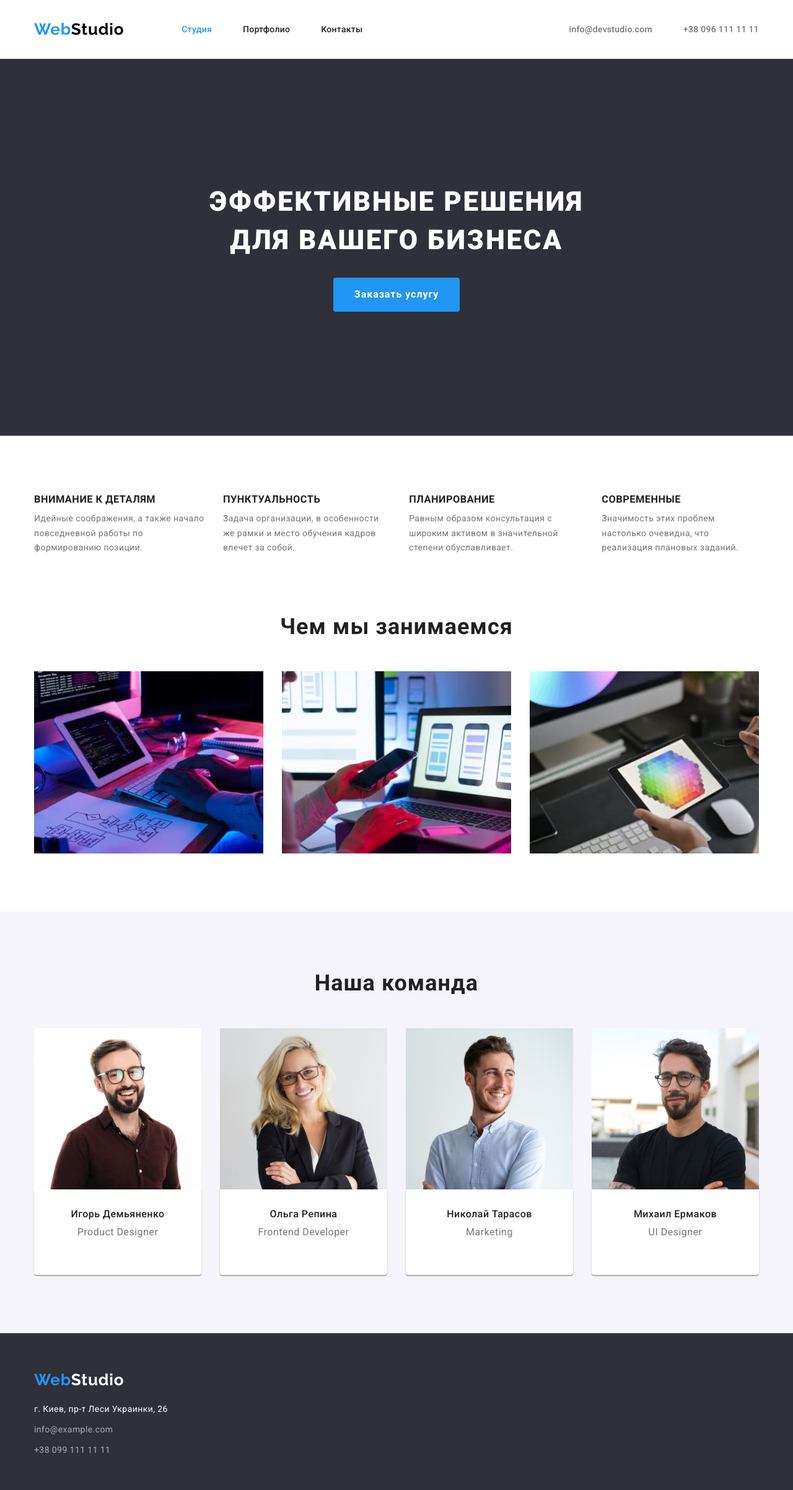
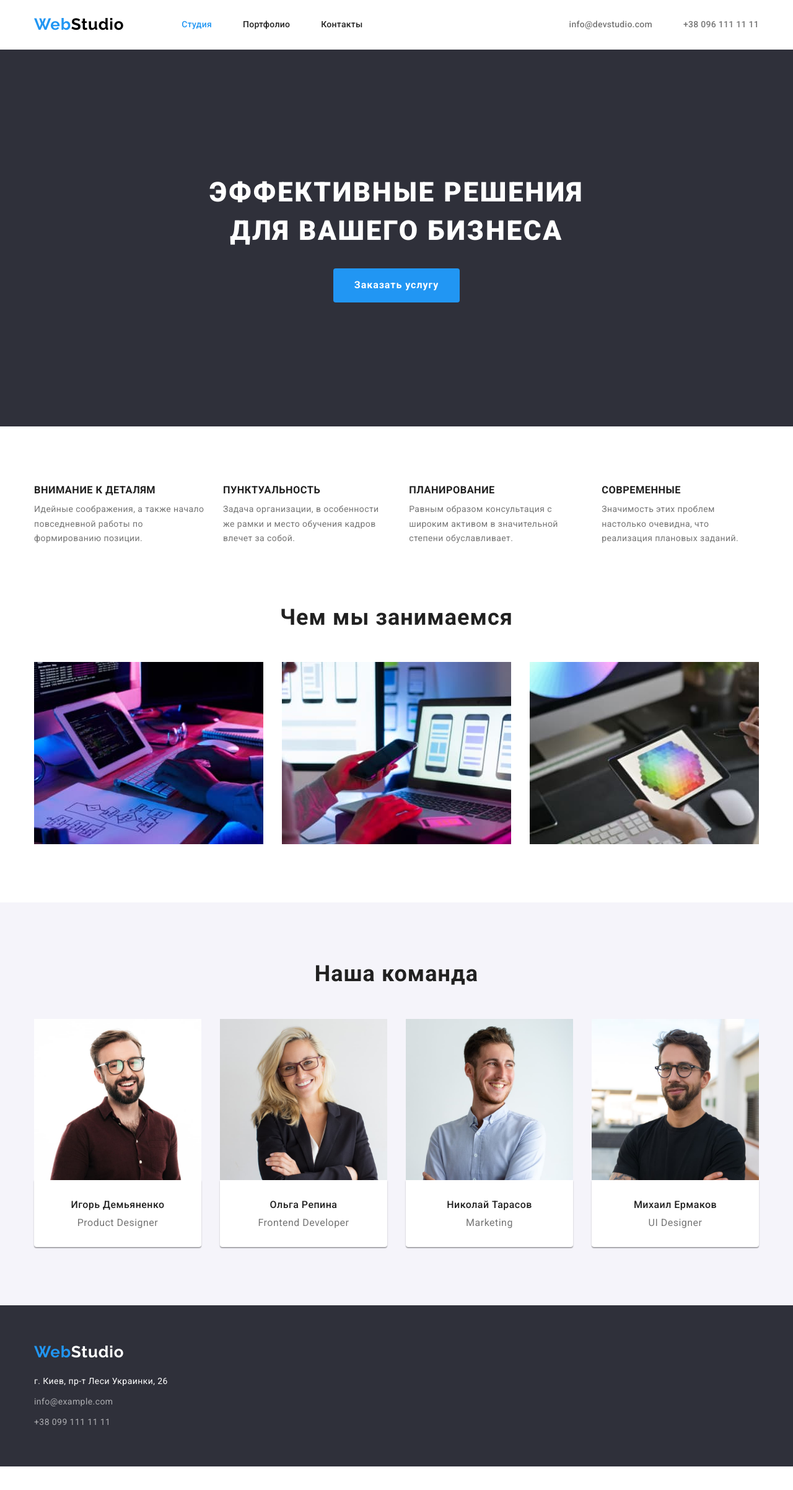
Before and after one commit to Mykola-Veres/goit-markup-hw-03, a plain HTML site: page index.html in a window 1280 px wide. Shown: the whole page at 62% size. After the commit the page ends 2366 px from the top, so only its background shows below. Drawn offline with nearby package versions, Linux system fonts and the light colour scheme.

Commit message:
draft-revised

```diff
--- a/css/styles.css
+++ b/css/styles.css
@@ -57,8 +57,8 @@ body {
 }
 /* logo */
 .logo {
-  padding-top: 32px;
-  padding-bottom: 32px;
+  padding-top: 24px;
+  padding-bottom: 25px;
   font-family: var(--font-secondary);
   font-weight: bold;
   font-size: 26px;
@@ -105,9 +105,6 @@ body {
   display: flex;
   margin-left: auto;
 }
-.nav-contacts-conteiner {
-  display: flex;
-}
 .nav-main:hover,
 .nav-main:focus {
   color: var(--accent-color);
@@ -118,6 +115,7 @@ body {
 .contact-link {
   padding-top: 32px;
   padding-bottom: 32px;
+  display: block;
   color: var(--primary-text-color);
 }
 .contact-link:hover,
@@ -174,6 +172,7 @@ body {
 }
 /* bytton portfolio */
 .button-portfolio {
+  border-color: transparent;
   min-width: 100%;
   padding: 6px 22px;
   font-weight: 500;
@@ -283,7 +282,6 @@ body {
   line-height: 1.2;
   text-align: center;
   letter-spacing: 0.03em;
-  padding-bottom: 30px;
 }
 /* footer */
 .footer {
```
